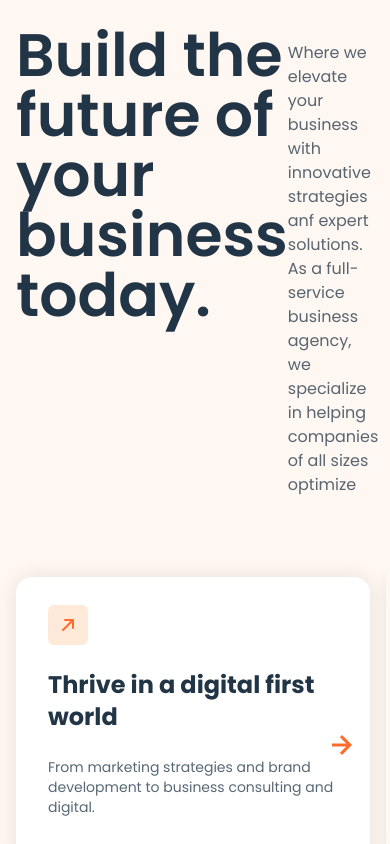
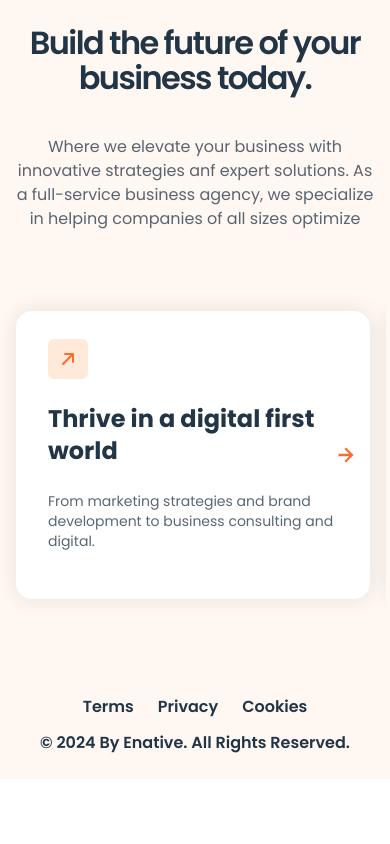
Before and after one commit to nicolealcala/raul-landing-page, a React (Vite) app: page / in a window 390 px wide. Shown: the part 1240-2084 px from the top of the page. After the commit the page ends 2019 px from the top, so only its background shows below. Built offline with nearby package versions, Linux system fonts and the light colour scheme.

Commit message:
Reswponsive carousel section

```diff
--- a/src/components/home/CarouselSection.jsx
+++ b/src/components/home/CarouselSection.jsx
@@ -4,18 +4,18 @@ import EmblaCarousel from "../ui/EmblaCarousel";
 export default function CarouselSection() {
   return (
     <article className="flex flex-col gap-y-20">
-      <section className="flex justify-between w-full max-w-7xl mx-auto">
-        <h2 className="text-6xl font-semibold">
+      <section className="flex flex-col gap-6 lg:flex-row justify-between w-full max-w-7xl mx-auto">
+        <h2 className="text-[clamp(2rem,5vw,3.75rem)] font-semibold leading-[1.1] tracking-tighter text-center lg:text-left">
           Build the future of your business today.
         </h2>
-        <p className="max-w-sm mt-4">
+        <p className="max-w-lg mt-4 mx-auto text-center lg:max-w-sm lg:text-left">
           Where we elevate your business with innovative strategies anf expert
           solutions. As a full-service business agency, we specialize in helping
           companies of all sizes optimize
         </p>
       </section>
 
-      <section className="w-full pl-[calc((100vw-1280px)/2)]">
+      <section className="relative w-full pl-0 lg:pl-[calc((100vw-1280px)/2)]">
         <EmblaCarousel slides={carouselItems} />
       </section>
     </article>
--- a/src/components/ui/EmblaCarousel.jsx
+++ b/src/components/ui/EmblaCarousel.jsx
@@ -44,12 +44,13 @@ export default function EmblaCarousel({ slides }) {
   }, [emblaApi]);
 
   return (
+    <>
       <div
         className={cn(
           "mask-l-from-95% mask-none sm:mask-r-from-90% -my-10 py-10 -ml-7 pl-7",
         )}
       >
-      <div className={cn("embla", "relative flex w-full flex-col gap-y-16")}>
+        <div className={cn("embla", "flex w-full flex-col gap-y-16")}>
           <div
             className={cn(
               "embla__viewport",
@@ -86,15 +87,16 @@ export default function EmblaCarousel({ slides }) {
               ))}
             </div>
           </div>
-
-        <div className="absolute top-1/2 -translate-y-1/2 mt-6 sm:mt-0 w-full pr-[calc((100vw-1280px)/2)] flex justify-between">
+        </div>
+      </div>
+      <div className="absolute top-1/2 -translate-y-1/2 left-1/2 -translate-x-1/2 w-full px-0 sm:px-4 lg:px-8 flex justify-between">
         {canScrollPrev ? (
           <IconButton
             aria-label="Go to previous slide"
             className="embla__prev"
             onClick={goToPrev}
           >
-              <ArrowLeft className="size-8 lg:size-20" />
+            <ArrowLeft className="size-6 lg:size-20" />
           </IconButton>
         ) : (
           <div></div>
@@ -105,13 +107,12 @@ export default function EmblaCarousel({ slides }) {
             className="embla__next"
             onClick={goToNext}
           >
-              <ArrowRight className="size-8 lg:size-20" />
+            <ArrowRight className="size-6 lg:size-20" />
           </IconButton>
         ) : (
           <div></div>
         )}
       </div>
-      </div>
-    </div>
+    </>
   );
 }
```
Lines whose indentation alone changed are shown as unchanged.
